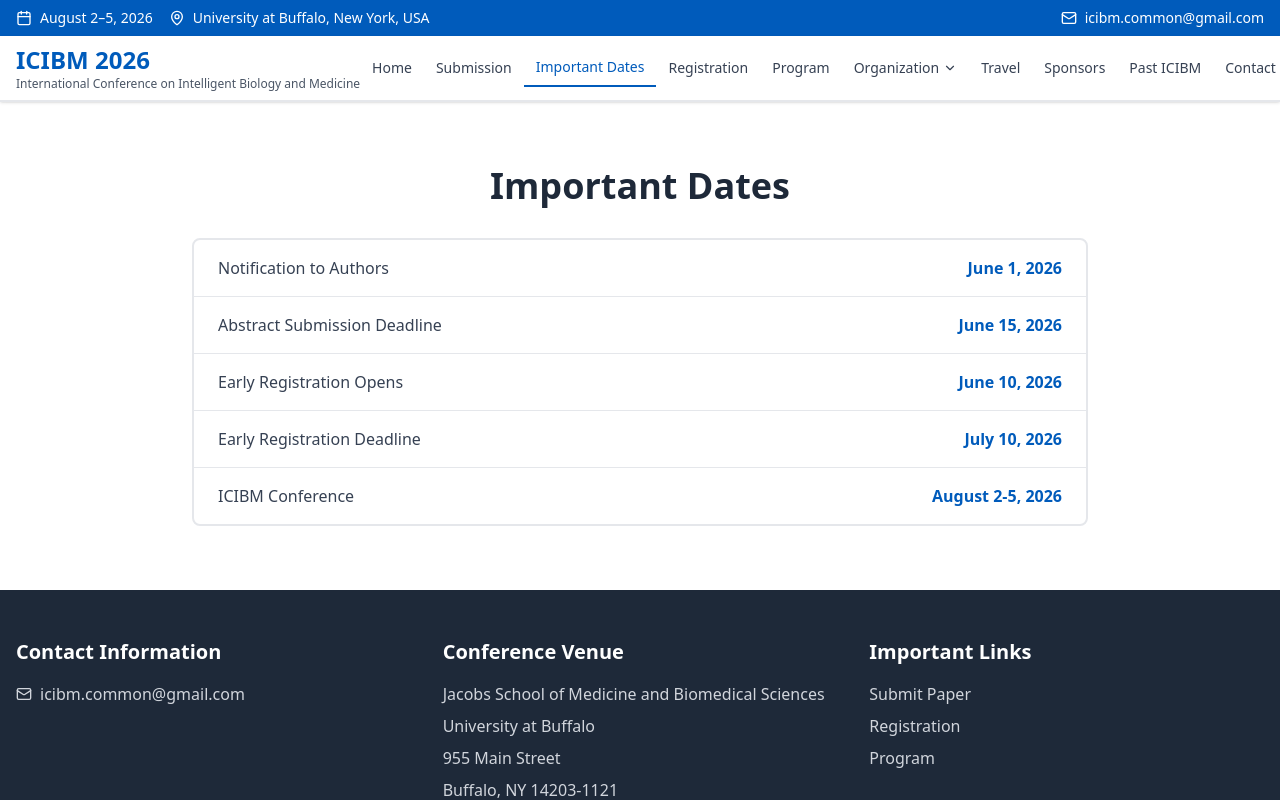
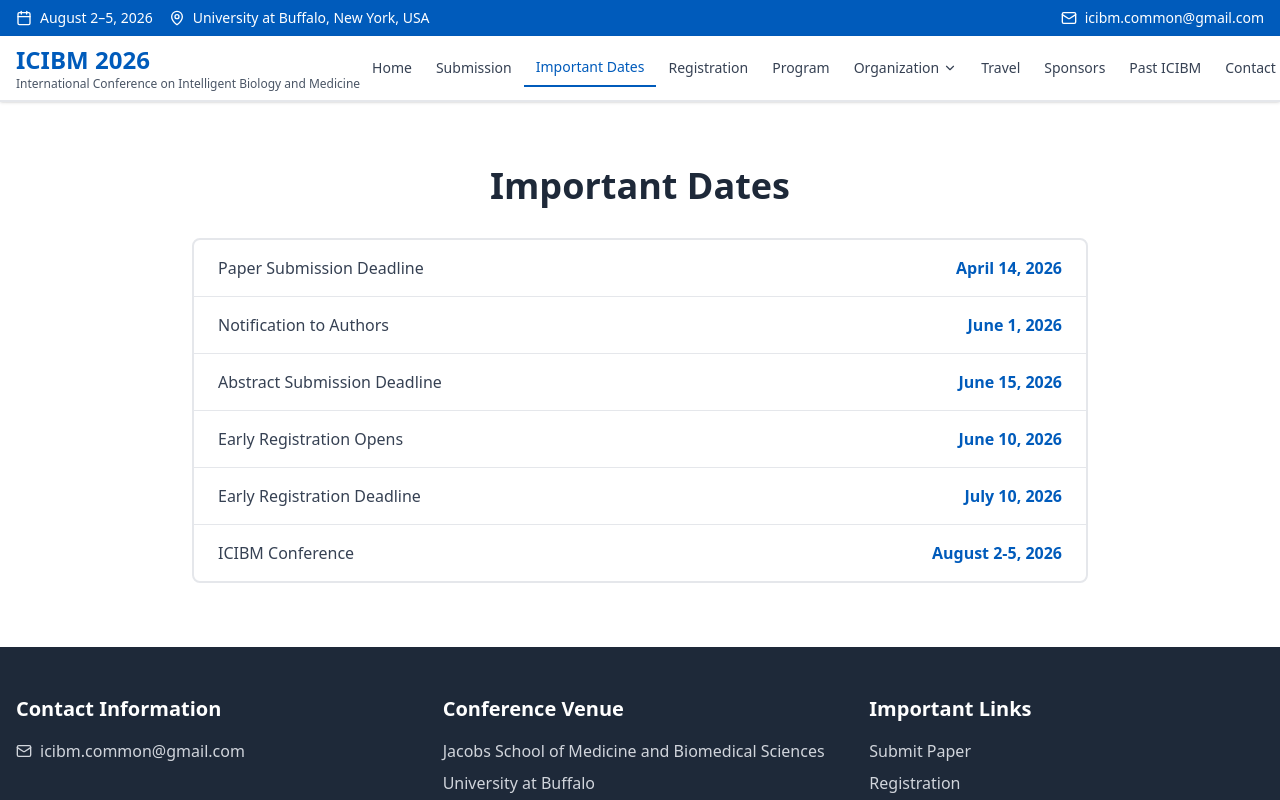
Before and after one commit to hoanglongraspi/ic, a React (Vite) app: page /important-dates in a window 1280 px wide. Shown: the top 800 px of the page. Built offline with nearby package versions, Linux system fonts and the light colour scheme.

Commit message:
update content

```diff
--- a/src/pages/Calender.tsx
+++ b/src/pages/Calender.tsx
@@ -1,7 +1,6 @@
 export default function Calendar() {
   const dates = [
-
-
+    { event: "Paper Submission Deadline", date: "April 14, 2026" },
     { event: "Notification to Authors", date: "June 1, 2026" },
     { event: "Abstract Submission Deadline", date: "June 15, 2026" },
     { event: "Early Registration Opens", date: "June 10, 2026" },
```
